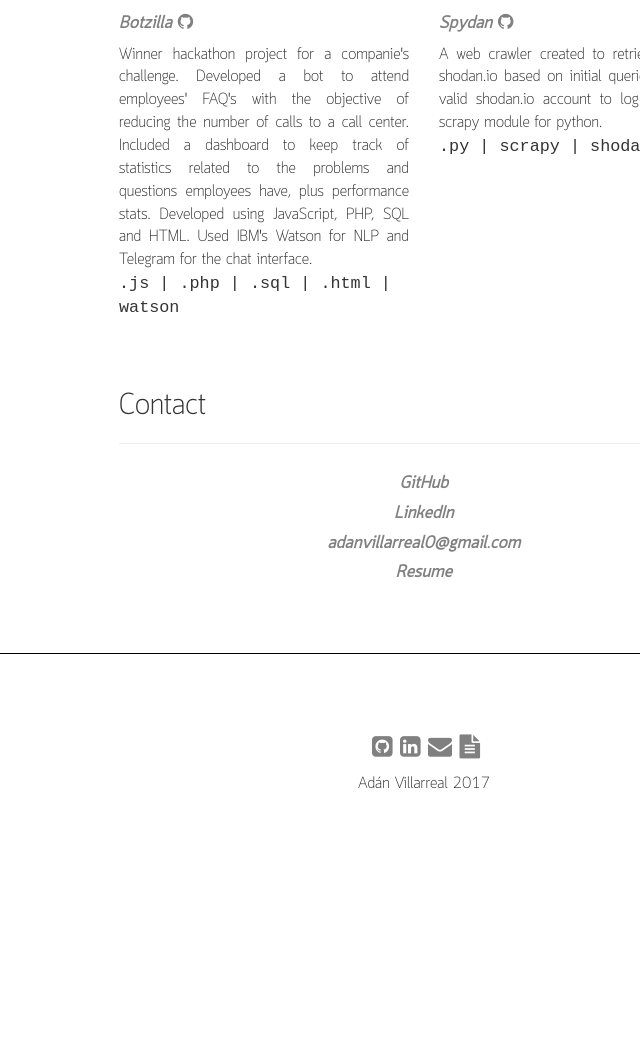
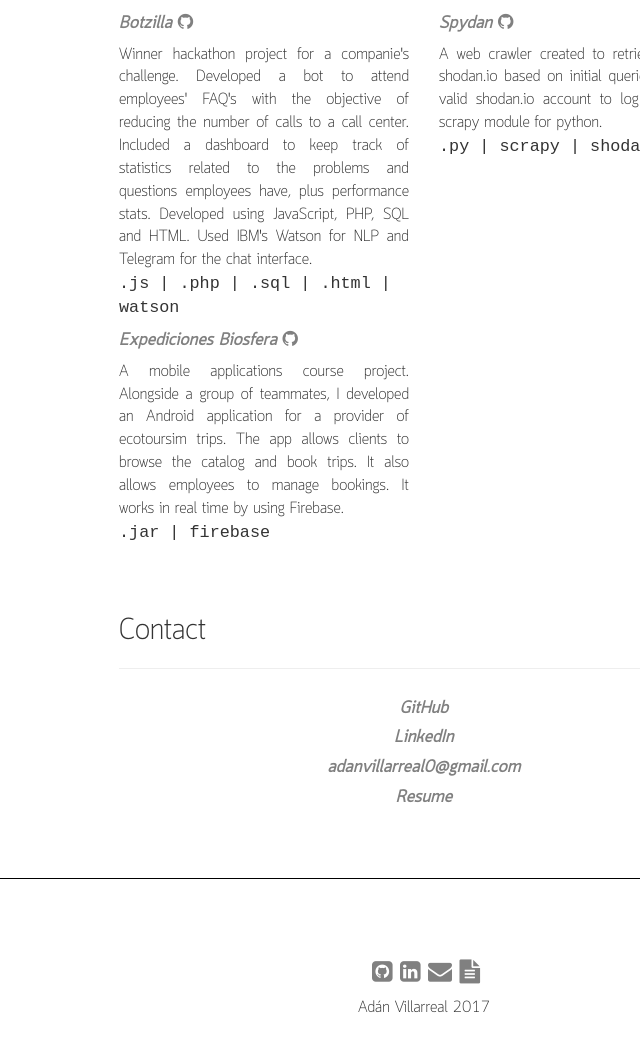
Before and after one commit to adanvillarreal/adanvillarreal.github.io, a plain HTML site: page index.html in a window 1280 px wide. Shown: the part 2483-3521 px from the top of the page, without its empty margins (216-856 px from the left). Before the commit the page ends 3296 px from the top, so only its background shows below. Drawn offline with nearby package versions, Linux system fonts and the light colour scheme.

Commit message:
Update index.html

```diff
--- a/index.html
+++ b/index.html
@@ -171,6 +171,22 @@
           </ext2>
         </div>
       </div>
+
+      <div class="row">
+        <div class = "container col col-md-6">
+          <a target="_blank" href="https://github.com/adanvillarreal/Expediciones_biosfera">
+            <h4>
+              Expediciones Biosfera <i class="fa fa-github" aria-hidden="true"></i>
+            </h4>
+          </a>
+          <p style="margin-bottom: 0px;"> A mobile applications course project. Alongside a group of teammates, I developed an Android application for a provider of ecotoursim trips. The app allows clients to browse the catalog and book trips. It also allows employees to manage bookings. It works in real time by using Firebase.  </p>
+          <ext2>
+            .jar | firebase
+          </ext2>
+        </div>
+      </div>
+
+
     </div>
   </div>
   <div class = "row sec">
```
